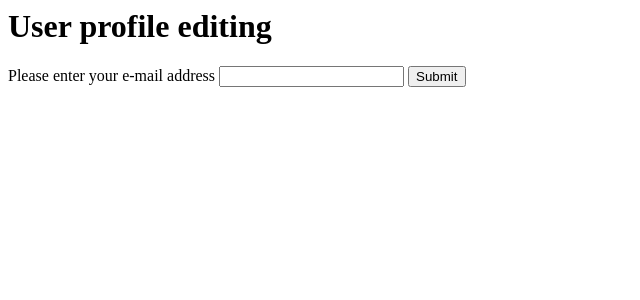
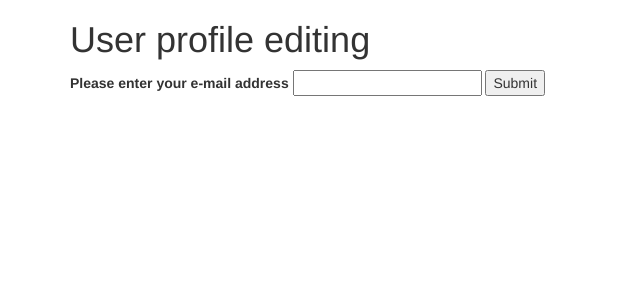
Before and after one commit to ivoras/sova, a Django app: page /getprofiletoken/ in a window 1280 px wide. Shown: the top 300 px of the page, without its empty margins (0-640 px from the left). Run offline with Django 3.2, Linux system fonts and the light colour scheme; data that the repository does not hold is empty; some libraries are stand-ins or nearby versions.

Commit message:
Use Bootstrap

```diff
--- a/app/sova/templates/sova/base.html
+++ b/app/sova/templates/sova/base.html
@@ -1,9 +1,20 @@
 <html>
 <head>
+    <meta charset="utf-8">
+    <meta http-equiv="X-UA-Compatible" content="IE=edge">
+    <meta name="viewport" content="width=device-width, initial-scale=1">
     <title>{% block 'title'%}{% endblock %}</title>
+	<!-- Latest compiled and minified CSS -->
+	<link rel="stylesheet" href="https://maxcdn.bootstrapcdn.com/bootstrap/3.3.7/css/bootstrap.min.css" integrity="sha384-BVYiiSIFeK1dGmJRAkycuHAHRg32OmUcww7on3RYdg4Va+PmSTsz/K68vbdEjh4u" crossorigin="anonymous">
+	<!-- Optional theme -->
+	<link rel="stylesheet" href="https://maxcdn.bootstrapcdn.com/bootstrap/3.3.7/css/bootstrap-theme.min.css" integrity="sha384-rHyoN1iRsVXV4nD0JutlnGaslCJuC7uwjduW9SVrLvRYooPp2bWYgmgJQIXwl/Sp" crossorigin="anonymous">
+	<!-- Latest compiled and minified JavaScript -->
+	<script src="https://maxcdn.bootstrapcdn.com/bootstrap/3.3.7/js/bootstrap.min.js" integrity="sha384-Tc5IQib027qvyjSMfHjOMaLkfuWVxZxUPnCJA7l2mCWNIpG9mGCD8wGNIcPD7Txa" crossorigin="anonymous"></script>
 </head>
 <body>
+<div class="container">
 {% block 'body' %}
 {% endblock %}
+</div>
 </body>
 </html>
```
